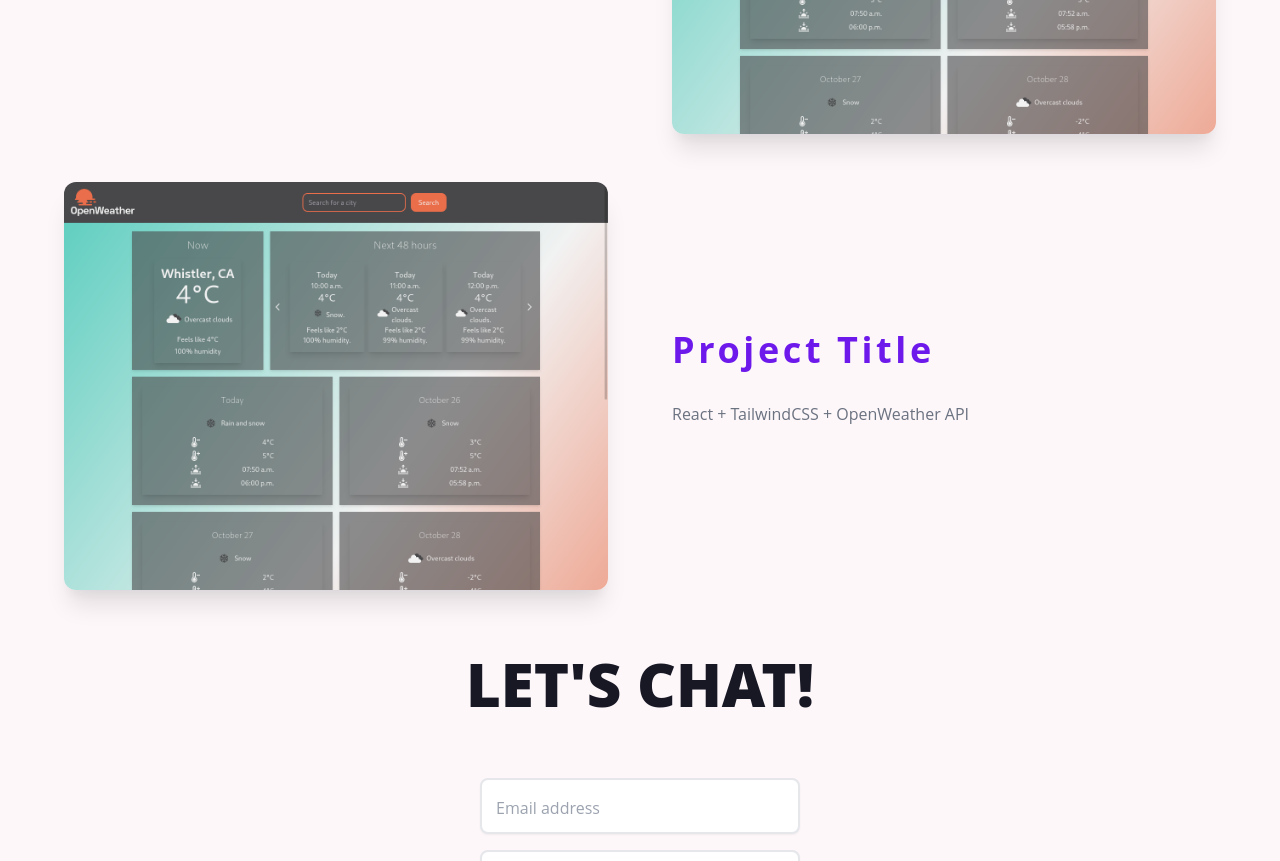
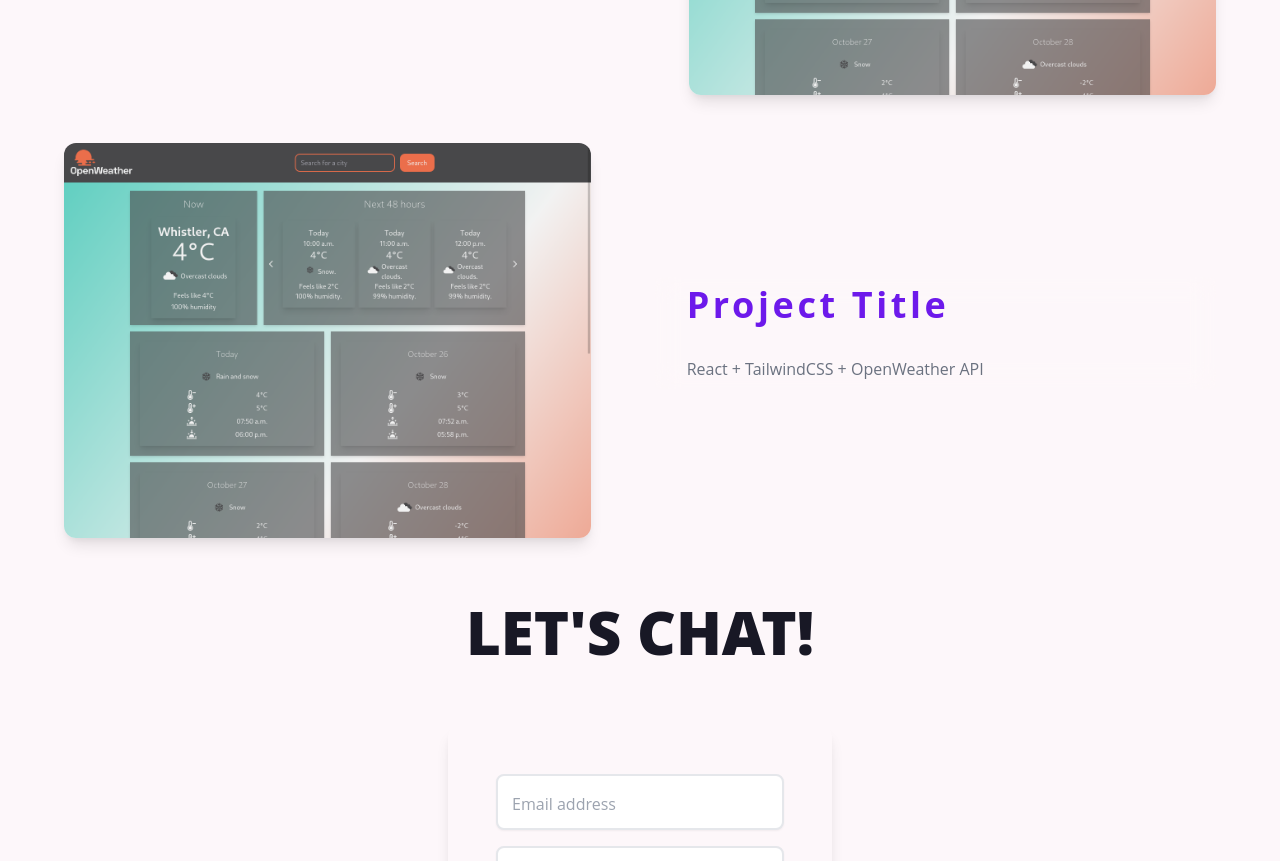
Before and after one commit to theolvq/daawa-portfolio, a Next.js app: page / in a window 1280 px wide. Shown: the part 3280-4141 px from the top of the page. Built offline with nearby package versions, Linux system fonts and the light colour scheme.

Commit message:
hooked up form and finished styling it

```diff
--- a/components/Contact.tsx
+++ b/components/Contact.tsx
@@ -1,12 +1,25 @@
 import React from "react";
 import { SectionProps } from "../types";
+import { useForm, ValidationError } from "@formspree/react";
 
 const Contact: React.FC<SectionProps> = ({ handleScroll }) => {
+  const [state, handleSubmit] = useForm("xbjqewjn");
+  if (state.succeeded) {
+    return (
+      <p>
+        Thanks for reaching out, I&#39;ll get back to you in less than 24 hours!
+      </p>
+    );
+  }
+
   return (
     <section id="contact" onWheel={handleScroll} className="pb-32">
       <h2>Let&#39;s Chat!</h2>
-      <form className="flex flex-col gap-4 justify-center max-w-xs mx-auto font-semibold ">
-        <div className="relative">
+      <form
+        className="flex flex-col gap-4 justify-center items-center max-w-sm mx-auto font-semibold p-12 rounded-xl shadow-lg"
+        onSubmit={handleSubmit}
+      >
+        <div className="relative w-full">
           <input
             type="email"
             name="email"
@@ -15,11 +28,10 @@ const Contact: React.FC<SectionProps> = ({ handleScroll }) => {
             className="peer"
             autoComplete="email"
           />
-          <label htmlFor="email" className="">
-            Email address
-          </label>
+          <label htmlFor="email">Email address</label>
+          <ValidationError prefix="email" field="email" errors={state.errors} />
         </div>
-        <div className="relative">
+        <div className="w-full relative">
           <input
             type="text"
             name="name"
@@ -29,6 +41,7 @@ const Contact: React.FC<SectionProps> = ({ handleScroll }) => {
             autoComplete="name"
           />
           <label htmlFor="name">Your Name</label>
+          <ValidationError prefix="name" field="name" errors={state.errors} />
         </div>
         <div className="relative">
           <textarea
@@ -40,7 +53,33 @@ const Contact: React.FC<SectionProps> = ({ handleScroll }) => {
             className="peer h-48"
           />
           <label htmlFor="message">Your message for me</label>
+          <ValidationError
+            prefix="message"
+            field="message"
+            errors={state.errors}
+          />
         </div>
+        <button
+          className="flex gap-3 items-center bg-purple max-w-max py-2 px-8 rounded-lg text-white font-bold shadow-md hover:bg-opacity-75 hover:shadow-lg hover:scale-110 transition-all"
+          type="submit"
+          disabled={state.submitting}
+        >
+          Send{" "}
+          {/* <svg
+            className="w-5 h-5 transform rotate-90 "
+            fill="none"
+            stroke="currentColor"
+            viewBox="0 0 24 24"
+            xmlns="http://www.w3.org/2000/svg"
+          >
+            <path
+              strokeLinecap="round"
+              strokeLinejoin="round"
+              strokeWidth={2}
+              d="M12 19l9 2-9-18-9 18 9-2zm0 0v-8"
+            />
+          </svg> */}
+        </button>
       </form>
     </section>
   );
--- a/components/MyWorkCard.tsx
+++ b/components/MyWorkCard.tsx
@@ -4,12 +4,12 @@ import screenshot from "../lib/images/weather-app-desktop-4:3.png";
 
 const MyWorkCard = () => {
   return (
-    <section className="sm:flex even:flex-row-reverse items-center space-y-4 gap-8 lg:gap-16 sm:my-16 mx-8 lg:mx-auto">
-      <div className=" w-full">
+    <section className="relative sm:flex even:flex-row-reverse items-center space-y-4 gap-8 lg:gap-16 sm:my-16 mx-8 lg:mx-auto">
+      <div className="sm:static absolute bottom-0 z-40 py-2 px-8 w-full bg-white-trans backdrop-filter backdrop-blur-md">
         <h3 className="text-purple tracking-widest">Project Title</h3>
-        <p>React + TailwindCSS + OpenWeather API</p>
+        <p className="">React + TailwindCSS + OpenWeather API</p>
       </div>
-      <div className="shadow-xl w-full rounded-xl">
+      <div className="relative shadow-lg w-full rounded-xl">
         <Image
           src={screenshot}
           alt="Screenshot of a weather application"
--- a/package.json
+++ b/package.json
@@ -9,9 +9,11 @@
     "lint": "next lint"
   },
   "dependencies": {
+    "@formspree/react": "^2.2.4",
     "@heroicons/react": "^1.0.5",
     "@tailwindcss/aspect-ratio": "^0.3.0",
     "@tailwindcss/forms": "^0.3.4",
+    "axios": "^0.24.0",
     "next": "11.1.2",
     "react": "17.0.2",
     "react-dom": "17.0.2"
--- a/styles/globals.css
+++ b/styles/globals.css
@@ -14,7 +14,7 @@
   }
 
   h3 {
-    @apply text-4xl font-bold mb-8;
+    @apply text-3xl sm:text-4xl font-bold mb-2 sm:mb-8;
   }
 
   h4 {
--- a/tailwind.config.js
+++ b/tailwind.config.js
@@ -12,7 +12,7 @@ module.exports = {
         pink: "hsl(330, 100%, 70%)",
         purple: "hsl(264, 84%, 51%)",
         white: "hsl(330, 60%, 98%)",
-        "white-trans": "hsla(330, 60%, 98%, 0.75)",
+        "white-trans": "hsla(330, 60%, 98%, 0.5)",
         black: "hsl(240, 21%, 12%)",
       },
     },
```
Also changed, not shown: 1 other file (tests, documents, lock files or other folders).
